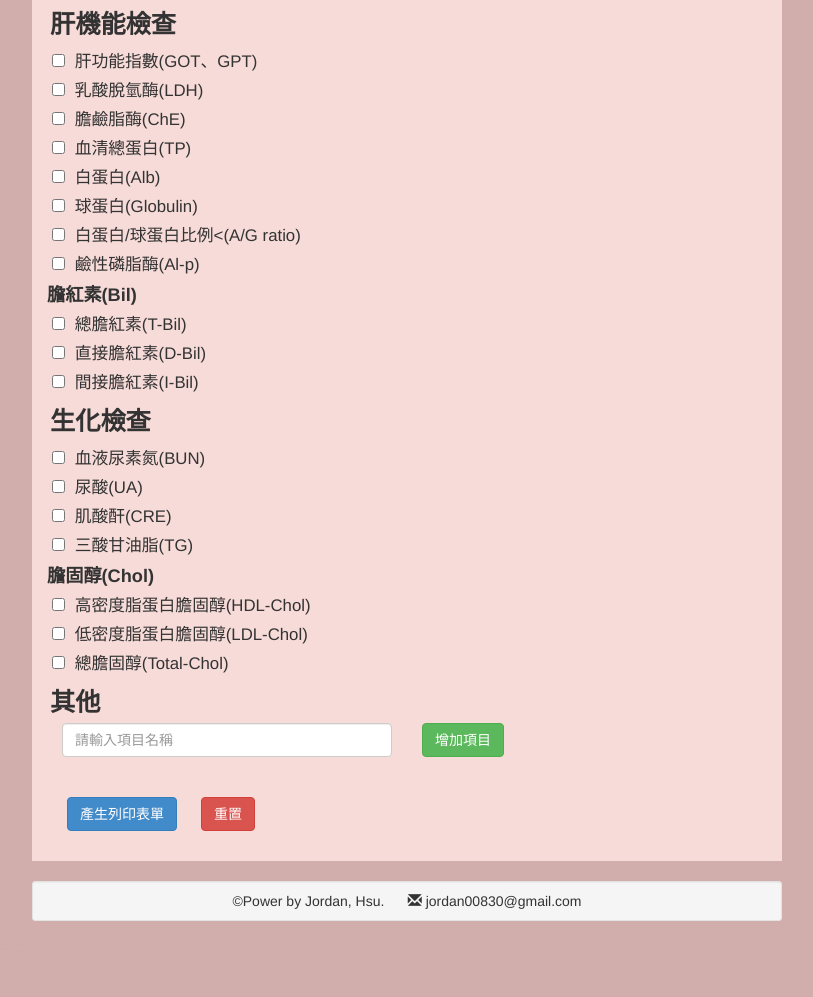
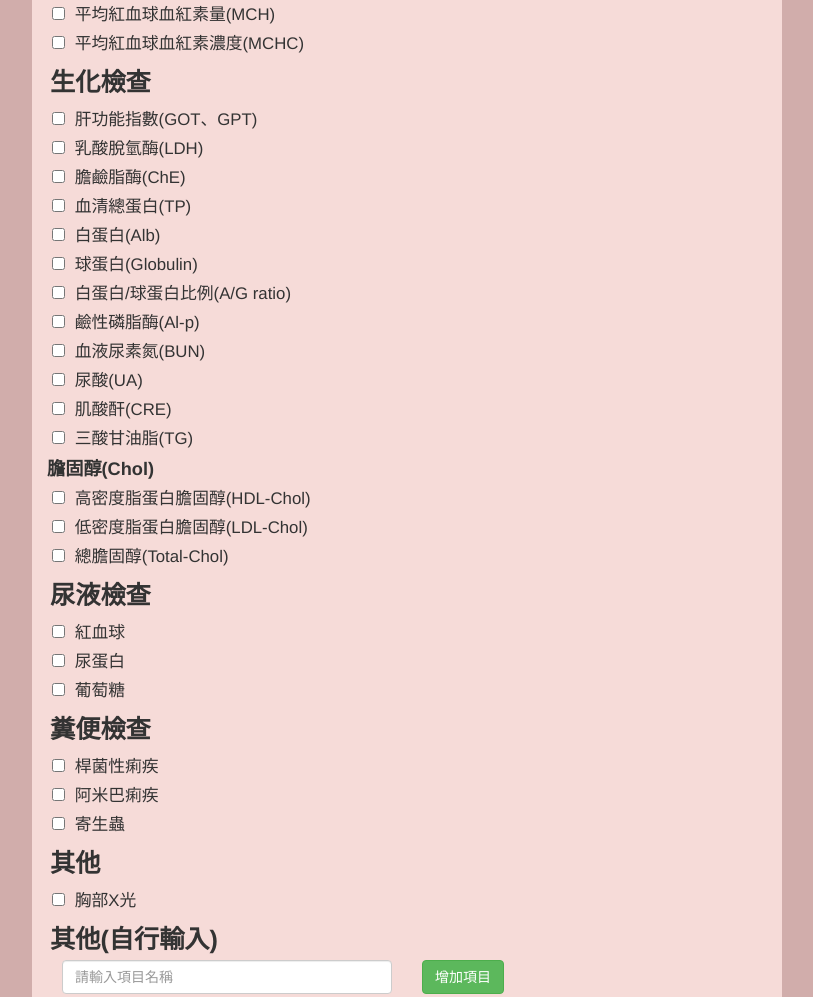
Before and after one commit to littleThings/healthCheckUp, a plain HTML site: page index.html in a window 1280 px wide. Shown: the part 730-1727 px from the top of the page, without its empty margins (233-1046 px from the left). Drawn offline with nearby package versions, Linux system fonts and the light colour scheme.

Commit message:
update list content

```diff
--- a/index.html
+++ b/index.html
@@ -33,7 +33,7 @@
 				</div>
 				<div class="list-el">
 					<input class="blood-analysis " type="checkbox"></input>
-					<span>血小板數(PL)</span>
+					<span>血小板數(Platlet)</span>
 				</div>
 				<div class="list-el">
 					<input class="blood-analysis " type="checkbox"></input>
@@ -45,7 +45,7 @@
 				</div>
 				<div class="list-el">
 					<input class="blood-analysis " type="checkbox"></input>
-					<span>血沈(BSR、ESR)</span>
+					<span>血球沈降速率(ESR)</span>
 				</div>
 				<div class="list-el">
 					<input class="blood-analysis " type="checkbox"></input>
@@ -71,7 +71,14 @@
 					<input class="blood-analysis " type="checkbox"></input>
 					<span>淋巴球數(LYM)</span>
 				</div>
-
+				<div class="list-el">
+					<input class="blood-analysis " type="checkbox"></input>
+					<span>愛滋(HIV)</span>
+				</div>
+				<div class="list-el">
+					<input class="blood-analysis " type="checkbox"></input>
+					<span>梅毒(VDRL)</span>
+				</div>
 				<div class="analysis-subtitle">紅血球指數</div>
 
 				<div class="list-el">
@@ -89,59 +96,40 @@
 
 			</div>
 
-			<div class="analysis-group-title">肝機能檢查</div>
-			<div class="liver-group">
+			<div class="analysis-group-title">生化檢查</div>
+			<div class="bio-group">
 				<div class="list-el">
-					<input class="liver-analysis " type="checkbox"></input>
+					<input class="bio-analysis " type="checkbox"></input>
 					<span>肝功能指數(GOT、GPT)</span>
 				</div>
 				<div class="list-el">
-					<input class="liver-analysis " type="checkbox"></input>
+					<input class="bio-analysis " type="checkbox"></input>
 					<span>乳酸脫氫酶(LDH)</span>
 				</div>
 				<div class="list-el">
-					<input class="liver-analysis " type="checkbox"></input>
+					<input class="bio-analysis " type="checkbox"></input>
 					<span>膽鹼脂酶(ChE)</span>
 				</div>
 				<div class="list-el">
-					<input class="liver-analysis " type="checkbox"></input>
+					<input class="bio-analysis " type="checkbox"></input>
 					<span>血清總蛋白(TP)</span>
 				</div>
 				<div class="list-el">
-					<input class="liver-analysis " type="checkbox"></input>
+					<input class="bio-analysis " type="checkbox"></input>
 					<span>白蛋白(Alb)</span>
 				</div>
 				<div class="list-el">
-					<input class="liver-analysis " type="checkbox"></input>
+					<input class="bio-analysis " type="checkbox"></input>
 					<span>球蛋白(Globulin)</span>
 				</div>
 				<div class="list-el">
-					<input class="liver-analysis " type="checkbox"></input>
-					<span>白蛋白/球蛋白比例<(A/G ratio)</span>
+					<input class="bio-analysis " type="checkbox"></input>
+					<span>白蛋白/球蛋白比例(A/G ratio)</span>
 				</div>
 				<div class="list-el">
-					<input class="liver-analysis " type="checkbox"></input>
+					<input class="bio-analysis " type="checkbox"></input>
 					<span>鹼性磷脂酶(Al-p)</span>
 				</div>
-
-				<div class="analysis-subtitle">膽紅素(Bil)</div>
-
-				<div class="list-el">
-					<input class="liver-analysis " type="checkbox"></input>
-					<span>總膽紅素(T-Bil)</span>
-				</div>
-				<div class="list-el">
-					<input class="liver-analysis " type="checkbox"></input>
-					<span>直接膽紅素(D-Bil)</span>
-				</div>
-				<div class="list-el">
-					<input class="liver-analysis " type="checkbox"></input>
-					<span>間接膽紅素(I-Bil)</span>
-				</div>
-			</div>
-
-			<div class="analysis-group-title">生化檢查</div>
-			<div class="bio-group">
 				<div class="list-el">
 					<input class="bio-analysis " type="checkbox"></input>
 					<span>血液尿素氮(BUN)</span>
@@ -175,7 +163,48 @@
 				</div>
 			</div>
 
+			<div class="analysis-group-title">尿液檢查</div>
+			<div class="uric-group">
+				<div class="list-el">
+					<input class="uric-analysis " type="checkbox"></input>
+					<span>紅血球</span>
+				</div>
+				<div class="list-el">
+					<input class="uric-analysis " type="checkbox"></input>
+					<span>尿蛋白</span>
+				</div>
+				<div class="list-el">
+					<input class="uric-analysis " type="checkbox"></input>
+					<span>葡萄糖</span>
+				</div>
+			</div>
+
+			<div class="analysis-group-title">糞便檢查</div>
+			<div class="poo-group">
+				<div class="list-el">
+					<input class="poo-analysis " type="checkbox"></input>
+					<span>桿菌性痢疾</span>
+				</div>
+				<div class="list-el">
+					<input class="poo-analysis " type="checkbox"></input>
+					<span>阿米巴痢疾</span>
+				</div>
+				<div class="list-el">
+					<input class="poo-analysis " type="checkbox"></input>
+					<span>寄生蟲</span>
+				</div>
+			</div>
+
 			<div class="analysis-group-title">其他</div>
+			<div class="remaining-group">
+				<div class="list-el">
+					<input class="remaining-analysis " type="checkbox"></input>
+					<span>胸部X光</span>
+				</div>
+
+			</div>
+
+			<div class="analysis-group-title">其他(自行輸入)</div>
 			<div class="other-group">
 				<div class="col-xs-6">
 					<input class="form-control" id="other-input" type="text" placeholder="請輸入項目名稱"></input>
@@ -213,7 +242,7 @@
 
 	<div id="print-area-container">
 		<h2 class="display-bg-col">
-			<span id="person-name">123dvwdfv</span>
+			<span id="person-name"></span>
 			體檢項目
 		</h2>
 		<div id="print-area" class="display-bg-col"></div>
--- a/js/health.js
+++ b/js/health.js
@@ -51,19 +51,30 @@ var health = {
 			health._generate_append_Tmp('血液一般檢查',bloodAna_Arr);
 
 			//Count liver analysis
-			var liverAna_arr = health._countCheckedItem($('.liver-analysis'));
-			health._generate_append_Tmp('肝機能檢查',liverAna_arr);
+			//var liverAna_arr = health._countCheckedItem($('.liver-analysis'));
+			//health._generate_append_Tmp('肝機能檢查',liverAna_arr);
 
 			//Count bio analysis
 			var bioAna_arr = health._countCheckedItem($('.bio-analysis'));
 			health._generate_append_Tmp('生化檢查',bioAna_arr);
 
+			//Count uric analysis
+			var uricAna_Arr = health._countCheckedItem($('.uric-analysis'));
+			health._generate_append_Tmp('尿液檢查',uricAna_Arr);
+
+			//Count poo analysis
+			var pooAna_Arr = health._countCheckedItem($('.poo-analysis'));
+			health._generate_append_Tmp('糞便檢查',pooAna_Arr);
+
+			//Count remaining analysis
+			var remainingAna_Arr = health._countCheckedItem($('.remaining-analysis'));
+			//health._generate_append_Tmp('其他',bloodAna_Arr);
 			var otherAna_arr = [];
 			$('.other-el').each(function(i,e){
 				var anaName = $(e).find('span').html();
 				otherAna_arr.push(anaName);
 			});
-			health._generate_append_Tmp('其他',otherAna_arr);
+			health._generate_append_Tmp('其他',otherAna_arr.concat(remainingAna_Arr));
 
 			$('#print-area-container').printArea();
 
```
